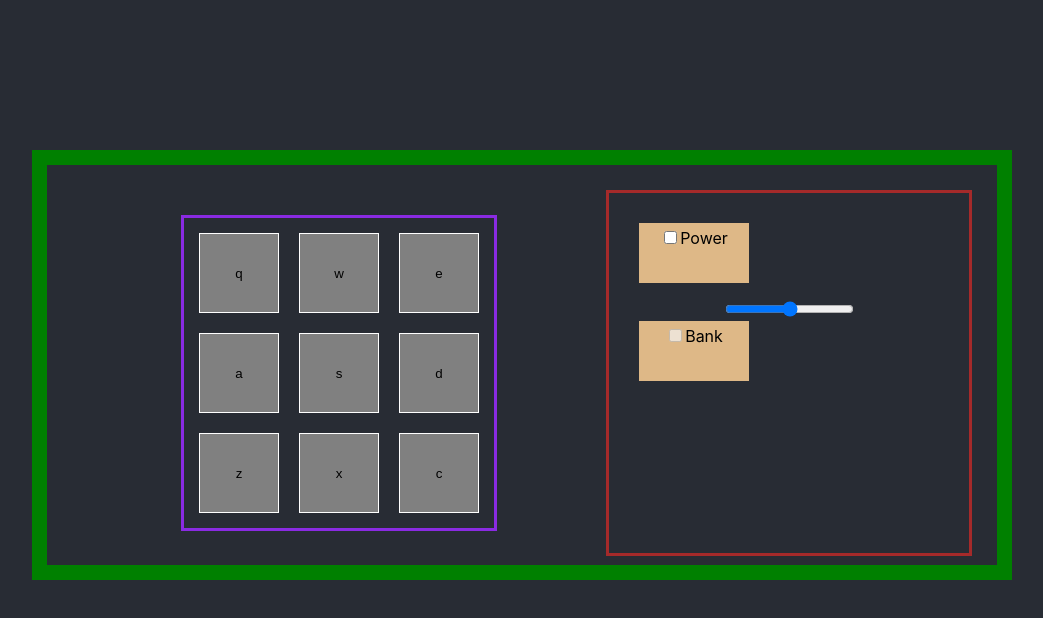
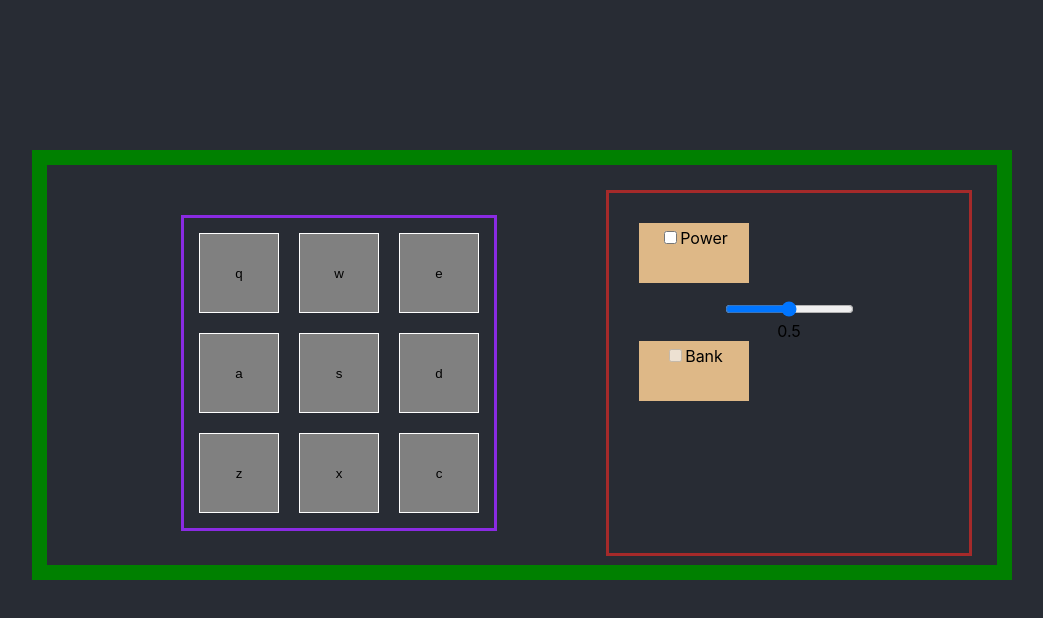
Before and after one commit to szucsdani/drum-machine, a React (Create React App) app: page / in a window 1280 px wide. Shown: the top 618 px of the page, without its empty margins (118-1161 px from the left). Built offline with nearby package versions, Linux system fonts and the light colour scheme.

Commit message:
Add functional volume slider and clean the code from junk

```diff
--- a/package.json
+++ b/package.json
@@ -6,6 +6,7 @@
     "react": "^16.11.0",
     "react-dom": "^16.11.0",
     "react-key-handler": "^1.2.0-beta.3",
+    "react-rangeslider": "^2.2.0",
     "react-scripts": "3.2.0"
   },
   "scripts": {
--- a/src/App.js
+++ b/src/App.js
@@ -75,7 +75,7 @@ function App() {
   const [powerIsChecked, setPowerIsChecked] = useState(false);
   const [bankIsChecked, setBankIsChecked] = useState(false);
   const [displayBox, setDisplayBox] = useState("");
-  const [volumeSlider, setVolumeSlider] = useState(30);
+  const [volumeSlider, setVolumeSlider] = useState(0.5);
 
   const handlePowerCheck = () => {
     setPowerIsChecked(!powerIsChecked);
@@ -88,8 +88,8 @@ function App() {
   const handleDisplay = valtozo => {
     setDisplayBox(valtozo);
   };
-  const handleVolumeChange = soundVolume => {
-    setVolumeSlider();
+  const handleVolumeChange = value => {
+    setVolumeSlider(value);
   };
 
   return (
@@ -104,6 +104,7 @@ function App() {
               sourceElectric={element.sourceElectric}
               isEnabled={powerIsChecked}
               type={bankIsChecked ? "electric" : "acoustic"}
+              volume={volumeSlider}
               onPlay={() =>
                 handleDisplay(
                   bankIsChecked ? element.electricName : element.acousticName
@@ -124,7 +125,10 @@ function App() {
             <DisplayBox className="display-box" drumName={displayBox} />
           </div>
           <div>
-            <VolumeSlider onVolumeChange={() => handleVolumeChange()} />
+            <VolumeSlider
+              value={volumeSlider}
+              onVolumeChange={value => handleVolumeChange(value)}
+            />
           </div>
           <CheckBox
             id="bank-checkBox-id"
--- a/src/BankButton.js
+++ /dev/null
@@ -1,5 +0,0 @@
-import React, { useState } from "react";
-import { Button } from "reactstrap";
-import "./App.css";
-
-export function BankButton(props) {}
--- a/src/CheckBox.js
+++ b/src/CheckBox.js
@@ -14,7 +14,7 @@ export const CheckBox = props => {
         disabled={props.isDisabled}
         onChange={props.onCheck}
       />
-      <label className="checkBox-label-look" for={props.id}>
+      <label className="checkBox-label-look" htmlFor={props.id}>
         {props.name}
       </label>
     </div>
--- a/src/DisplayBox.js
+++ b/src/DisplayBox.js
@@ -1,5 +1,4 @@
 import React from "react";
-import "./DisplayBox.css";
 
 export const DisplayBox = props => {
   return <p>{props.drumName}</p>;
--- a/src/DrumPadButton.js
+++ b/src/DrumPadButton.js
@@ -17,6 +17,7 @@ export function DrumPadButton(props) {
     const audio = new Audio(
       props.type === "electric" ? props.sourceElectric : props.sourceAcoustic
     );
+    audio.volume = parseFloat(props.volume);
     audio.play();
   };
 
--- a/src/VolumeSlider.js
+++ b/src/VolumeSlider.js
@@ -1,7 +1,18 @@
 import React from "react";
 
-export const VolumeSlider = props => {
+export function VolumeSlider(props) {
   return (
-    <input type="range" min="1" max="100" value={props.value} class="slider" />
+    <>
+      <input
+        type="range"
+        min={0}
+        max={1}
+        step={0.01}
+        value={props.value}
+        className="slider"
+        onChange={e => props.onVolumeChange(e.target.value)}
+      />
+      <div className="value"> {props.value}</div>
+    </>
   );
-};
+}
```
Also changed, not shown: src/DisplayBox.css (deleted), 1 other file (tests, documents, lock files or other folders).
